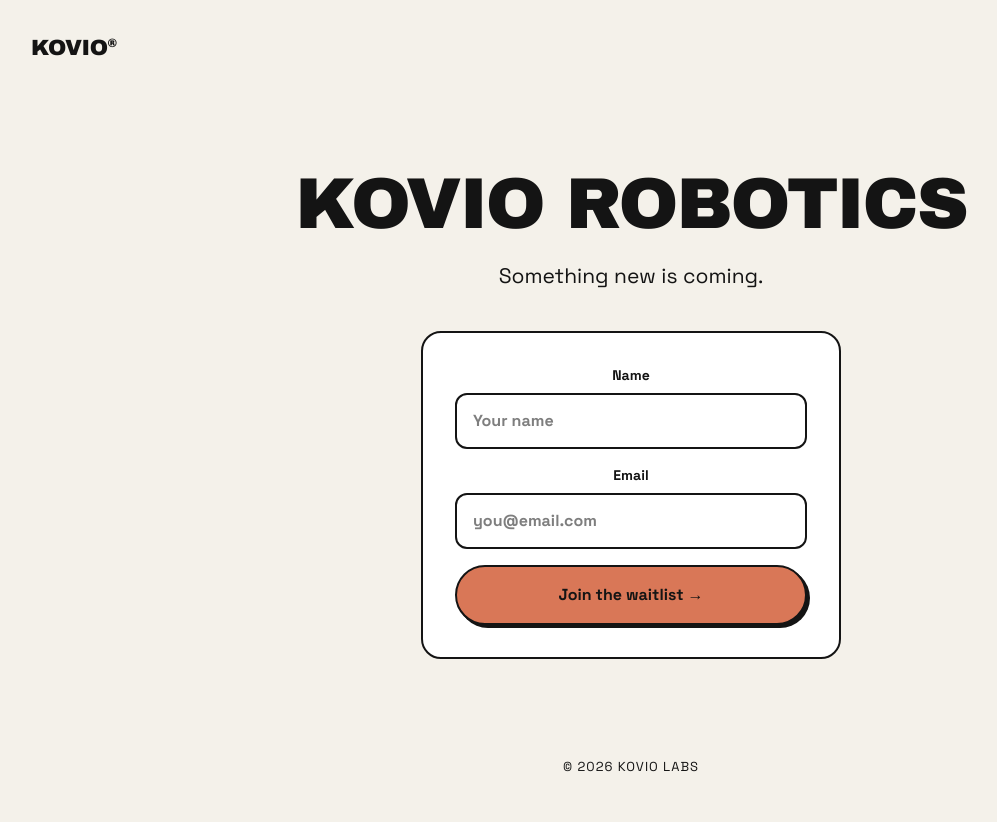
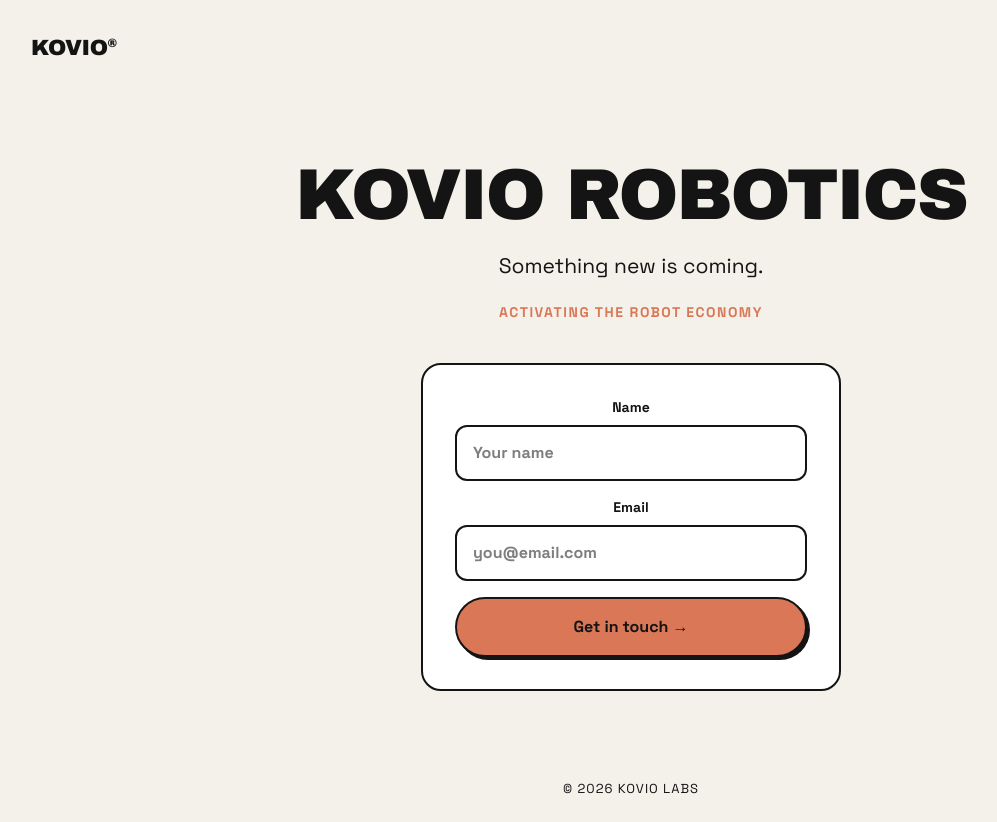
Before and after one commit to KVLabsCode/roboads, a Next.js app: page / in a window 1280 px wide. Shown: the whole page, without its empty margins (9-1006 px from the left). Before the commit the page ends 800 px from the top, so only its background shows below. Built offline with nearby package versions, Linux system fonts and the light colour scheme.

Commit message:
Soften waitlist CTA and add tagline
"Join the waitlist" skewed customer-only, odd for investors/press
reaching out — changed button to "Get in touch". Added "Activating
the robot economy" tagline under the subhead.

```diff
--- a/src/app/page.tsx
+++ b/src/app/page.tsx
@@ -19,6 +19,7 @@
             Kovio Robotics
           </h1>
           <p className="m-0 text-[19px] leading-normal text-[#141414] md:text-[21px]">Something new is coming.</p>
+          <p className="m-0 text-[14px] font-bold tracking-[1.5px] text-[#D97757]">ACTIVATING THE ROBOT ECONOMY</p>
         </div>
         <WaitlistForm />
       </main>
--- a/src/components/site/WaitlistForm.tsx
+++ b/src/components/site/WaitlistForm.tsx
@@ -72,7 +72,7 @@
         disabled={busy}
         className="cursor-pointer rounded-full border-2 border-[#141414] bg-[#D97757] px-[26px] py-4 font-[inherit] text-[16px] font-bold shadow-[3px_3px_0_#141414] disabled:opacity-60"
       >
-        {busy ? 'Joining…' : 'Join the waitlist →'}
+        {busy ? 'Sending…' : 'Get in touch →'}
       </button>
     </form>
   )
```
